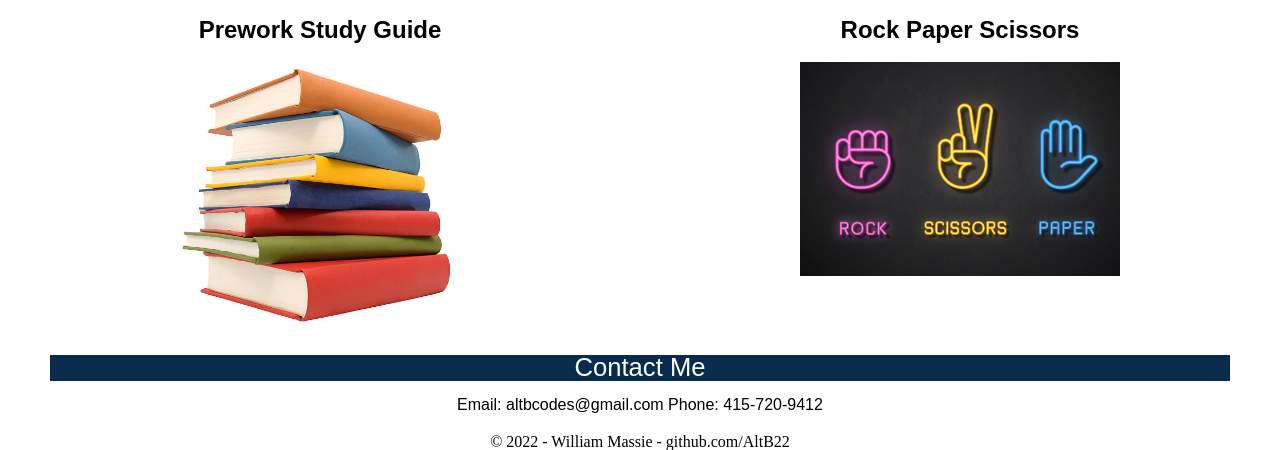
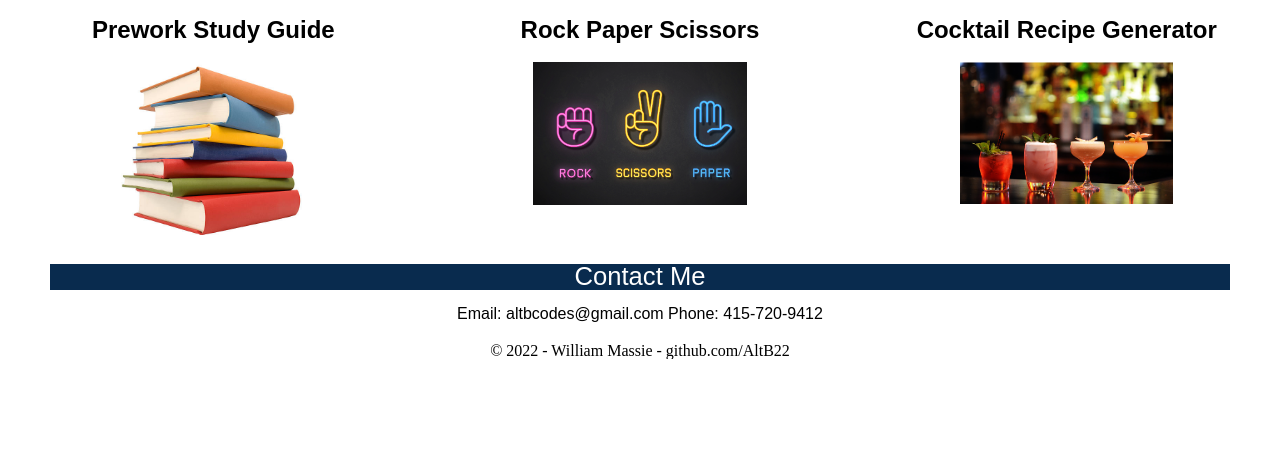
Before and after one commit to AltB22/My_Web_Portfolio, a plain HTML site: page index.html in a window 1280 px wide. Shown: the part 1256-1706 px from the top of the page. After the commit the page ends 1615 px from the top, so only its background shows below. Drawn offline with Linux system fonts and the light colour scheme.

Commit message:
Added Cocktail Recipe Generator project to portfolio

```diff
--- a/assets/style.css
+++ b/assets/style.css
@@ -120,6 +120,19 @@ p {
     margin-bottom: 20px;
     max-width: 50%;
 }
+
+.Cocktails {
+    justify-content: center;
+    width: 50%;
+}
+/* Specs for image of Rock Paper Scissors */
+#Cocktails {
+    display: block;
+    margin-left: auto;
+    margin-right: auto;
+    margin-bottom: 20px;
+    max-width: 50%;
+}
 /* Contact section element stacks vertically, no bulltes, centered, and headerFont var*/
 .Contact {
     display: block;
--- a/index.html
+++ b/index.html
@@ -60,7 +60,13 @@
                             <article class="RPS">
                                 <h3>Rock Paper Scissors</h3>
                                     <a href="https://altb22.github.io/Rock_Paper_Scissors/" target="_blank">
-                                        <img src="./assets/images/Rock, Paper, Scissors.png" id="RPS">
+                                        <img src="./assets/images/Rock, Paper, Scissors.png" alt= "Image of Hands displaying Rock Paper Scissors with text below each" id="RPS">
+                                    </a>
+                            </article>
+                            <article class="Cocktails">
+                                <h3>Cocktail Recipe Generator</h3>
+                                    <a href="https://altb22.github.io/Rock_Paper_Scissors/" target="_blank">
+                                        <img src="./assets/images/Cocktails.png" alt="Picture of Cocktail Drinks" id="Cocktails">
                                     </a>
                             </article>
                                 </section>
```
Also changed, not shown: assets/images/Cocktails.png (added).
